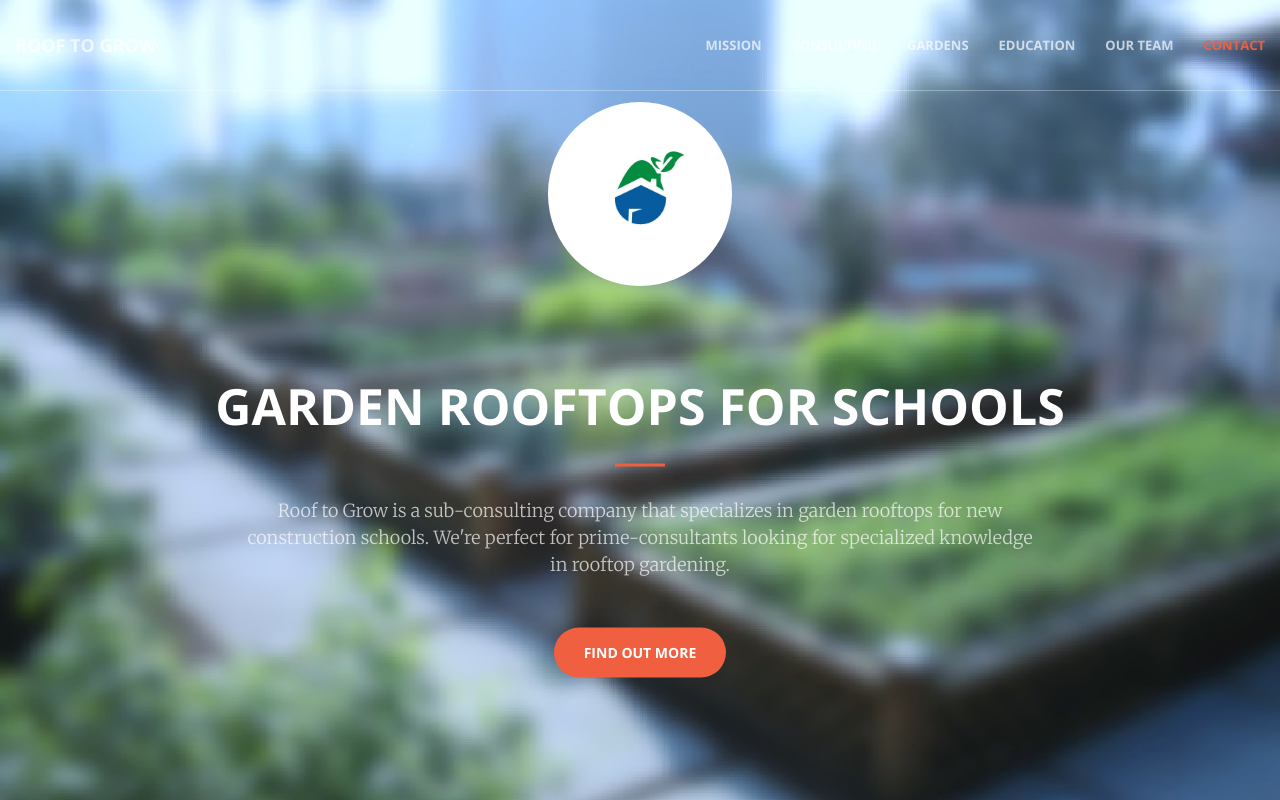
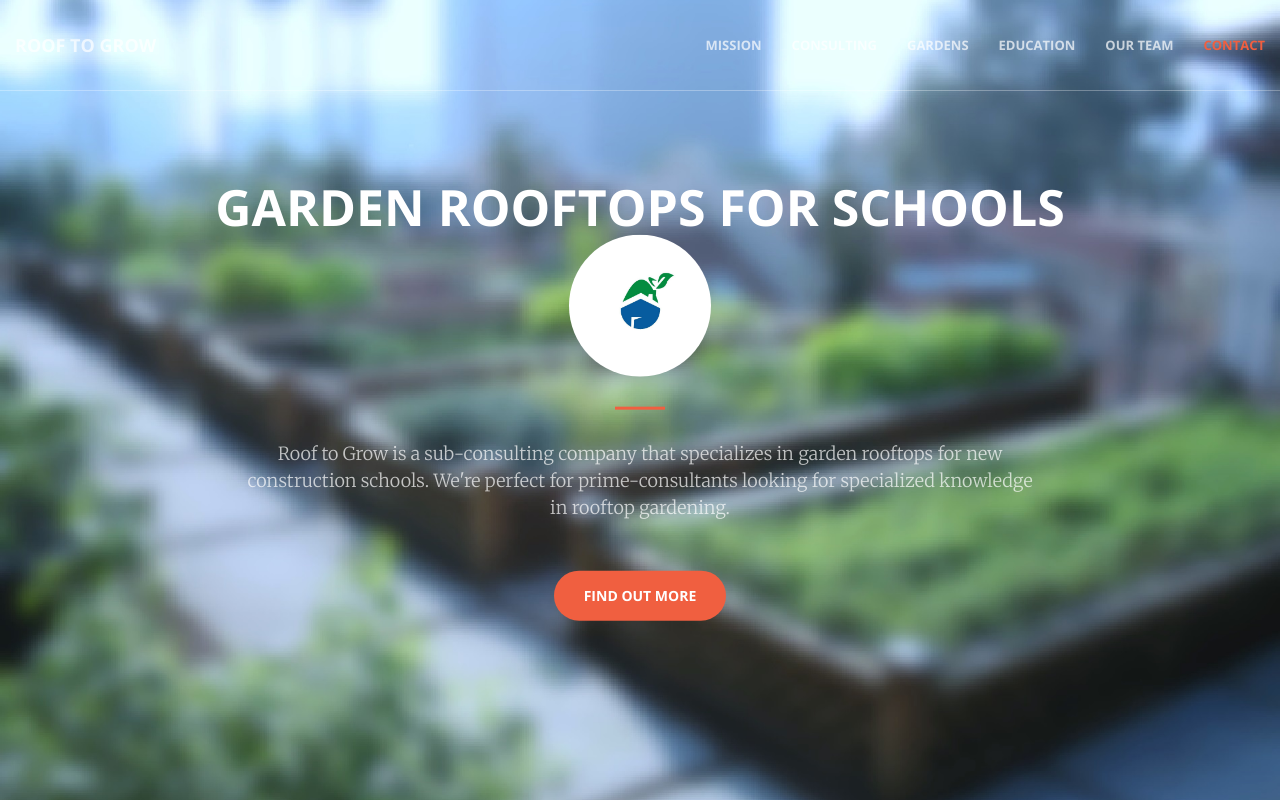
Before and after one commit to rooftogrow/rooftogrow.github.io, a website: page index.html in a window 1280 px wide. Shown: the top 800 px of the page. Drawn offline with nearby package versions, Linux system fonts and the light colour scheme.

Commit message:
Add files via upload

```diff
--- a/index.html
+++ b/index.html
@@ -79,12 +79,14 @@
     </nav>
 
     <header>
-        <div class="col-sm-2 col-sm-offset-5" style="padding-top:8%">
-            <img src="img/logo.jpg" class="img-responsive img-circle" alt="">
-        </div>
-        <div class="header-content" style="padding-top:20%">
-            <div class="header-content-inner"">
+        <div class="header-content">
+            <div class="header-content-inner" ">
                 <h1 id="homeHeading">Garden rooftops for schools</h1>
+                <div class="row">
+                    <div class="col-sm-2 col-sm-offset-5">
+                        <img src="img/logo.jpg" id="logo" class="img-responsive img-circle" alt="">
+                    </div>
+                </div>
                 <hr>
                 <p>Roof to Grow is a sub-consulting company that specializes in garden rooftops for new construction schools. We're perfect for prime-consultants looking for specialized knowledge in rooftop gardening.</p>
                 <a href="#mission" class="btn btn-primary btn-xl page-scroll">Find Out More</a>
```
